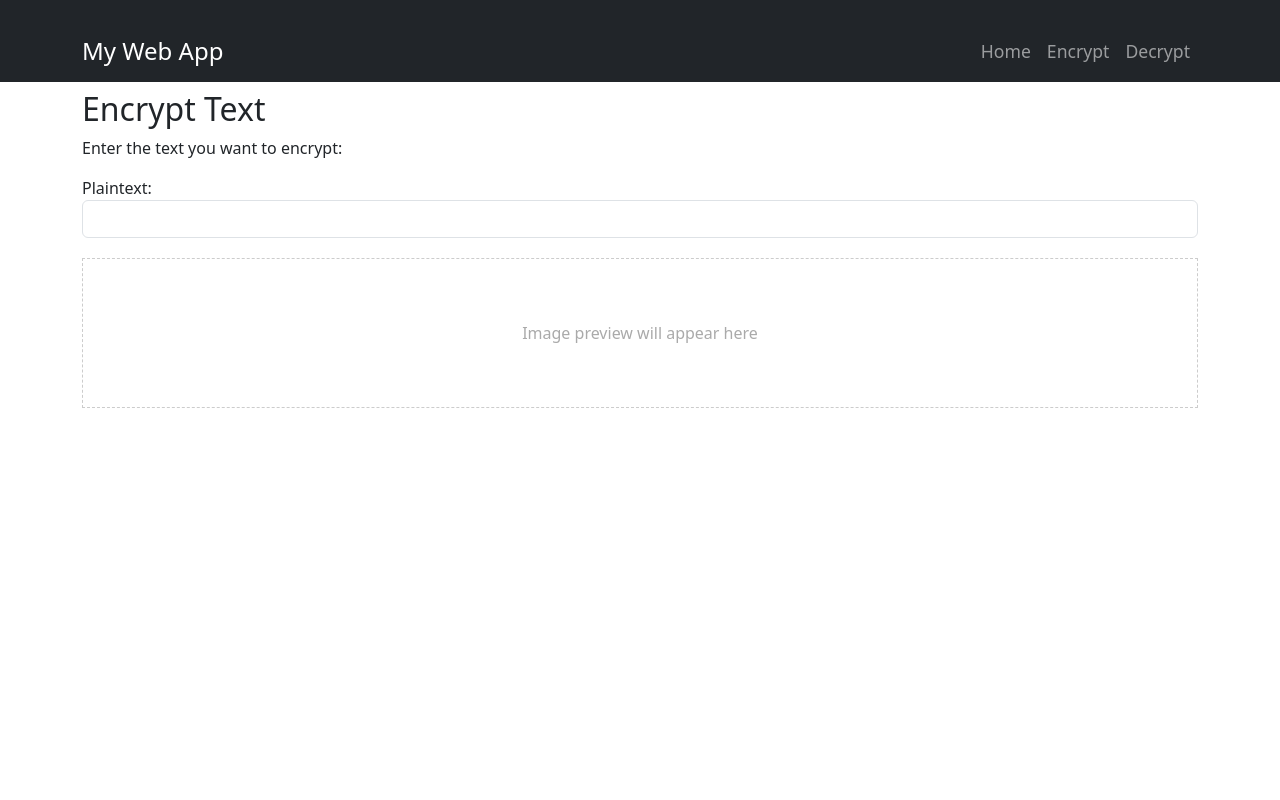
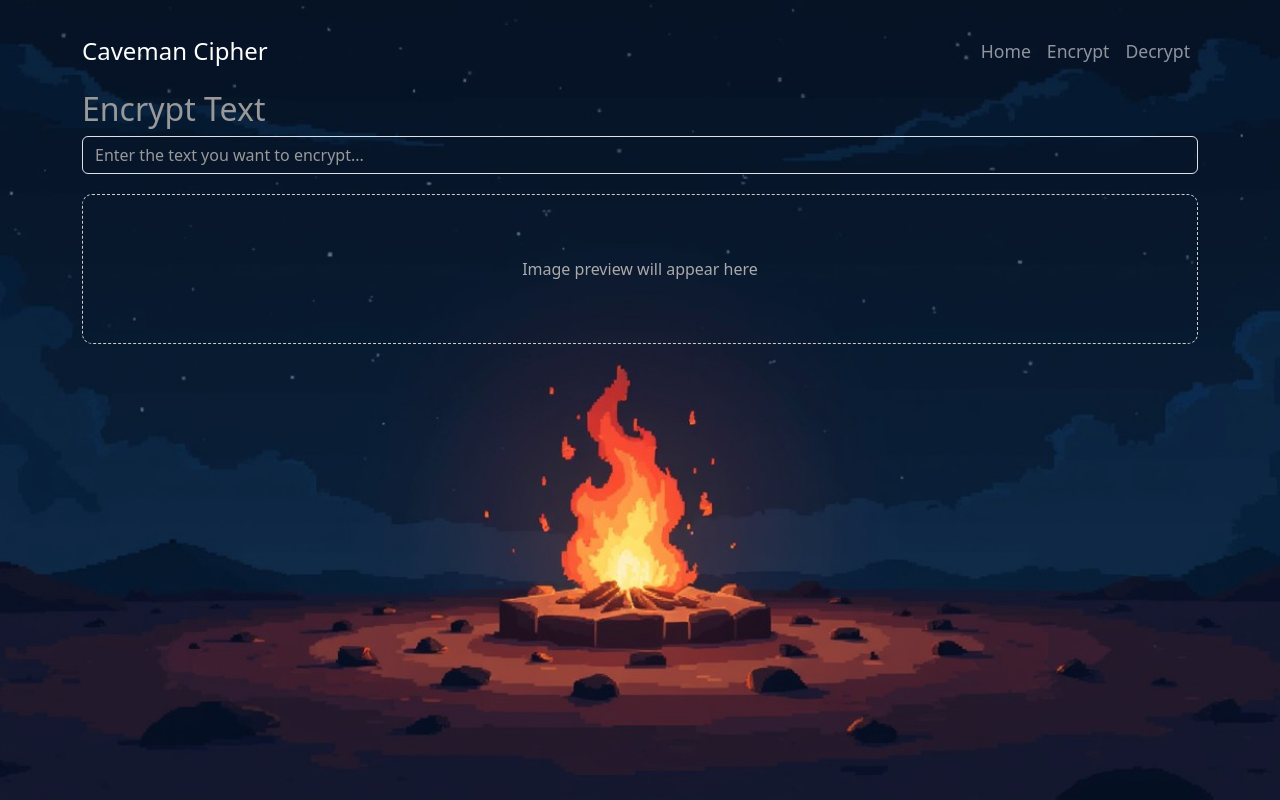
Before and after one commit to joe-magg/Bitcamp-2025, a Flask app: page /encrypt in a window 1280 px wide. Run offline with Flask 3, Linux system fonts and the light colour scheme.

Commit message:
Upgraded aesthetics, smoother inputs and better displays.

```diff
--- a/templates/base.html
+++ b/templates/base.html
@@ -3,11 +3,19 @@
 <head>
     <meta charset="UTF-8">
     <meta name="viewport" content="width=device-width, initial-scale=1.0">
-    <title>{% if title %}{{ title }} - My Web App{% else %}My Web App{% endif %}</title>
+    <title>{% if title %}{{ title }} - Caveman Cipher{% else %}Caveman Cipher{% endif %}</title>
     <link href="https://cdn.jsdelivr.net/npm/bootstrap@5.3.2/dist/css/bootstrap.min.css" rel="stylesheet">
     <style>
         body {
             padding-top: 70px; /* Adjusted for fixed navbar height */
+            background-image: url("{{ url_for('static', filename='WildernessCampfire.jpg') }}");
+            background-size: cover;
+            background-repeat: no-repeat;
+            background-position: center center;
+            background-attachment: fixed;
+            background-color: #f8f9fa;
+
+            min-height: 100vh;
         }
         .navbar-brand {
             font-size: 1.5rem;
@@ -18,16 +26,24 @@
         .container {
             margin-top: 20px;
         }
+        .form-control {
+            color: #999;
+            background-color: transparent;
+        }
+        .form-control:focus {
+            color: #999;
+            background-color: transparent;
+        }
+        .form-control::placeholder {
+            color: #999;
+        }
     </style>
 </head>
 <body>
-    <nav class="navbar navbar-expand-md navbar-dark bg-dark fixed-top">
+    <nav class="navbar navbar-expand navbar-dark fixed-top">
         <div class="container">
-            <a class="navbar-brand" href="{{ url_for('home') }}">My Web App</a>
-            <button class="navbar-toggler" type="button" data-bs-toggle="collapse" data-bs-target="#navbarNav" aria-controls="navbarNav" aria-expanded="false" aria-label="Toggle navigation">
-                <span class="navbar-toggler-icon"></span>
-            </button>
-            <div class="collapse navbar-collapse" id="navbarNav">
+            <a class="navbar-brand" href="{{ url_for('home') }}">Caveman Cipher</a>
+            <div class="navbar-collapse justify-content-end" id="navbarNav">
                 <ul class="navbar-nav ms-auto">
                     <li class="nav-item">
                         <a class="nav-link" href="{{ url_for('home') }}">Home</a>
--- a/templates/encrypt.html
+++ b/templates/encrypt.html
@@ -1,14 +1,12 @@
 {% extends "base.html" %}
 {% block content %}
-    <h2>Encrypt Text</h2>
-    <p>Enter the text you want to encrypt:</p>
+    <h2 style="color: #999;">Encrypt Text</h2>
     <form method="post" enctype="multipart/form-data">
         <div class="form-group">
-            <label for="plaintext">Plaintext:</label>
-            <input type="text" class="form-control" id="plaintext" name="plaintext" required>
+            <input type="text" class="form-control" id="plaintext" name="plaintext" placeholder="Enter the text you want to encrypt..." required>
         </div>
 
-        <div id="image_container" style="margin-top: 20px; border: 1px dashed #ccc; min-height: 150px; text-align: center; padding: 10px; display: flex; align-items: center; justify-content: center;">
+        <div id="image_container" style="margin-top: 20px; border: 1px dashed #ccc; border-radius: 10px; min-height: 150px; text-align: center; padding: 10px; display: flex; align-items: center; justify-content: center;">
             <span id="image_placeholder" style="color: #aaa;">Image preview will appear here</span>
             <img id="selected_image_preview" src="" alt="Selected Image Preview" style="max-width: 100%; max-height: 300px; height: auto; display: none;">
         </div>
```
Also changed, not shown: templates/decrypt.html (+3 -4 lines), templates/index.html (+6 -6 lines), static/GlowingFire.jpg (added), static/PeacefulBonfire.jpg (added), static/WildernessCampfire.jpg (added).
